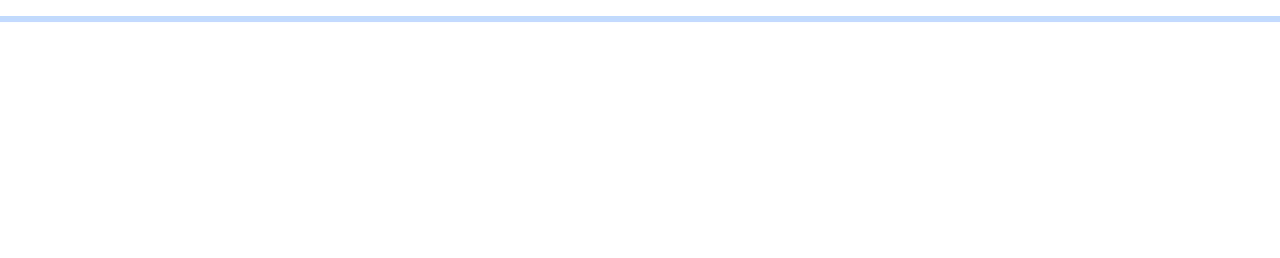
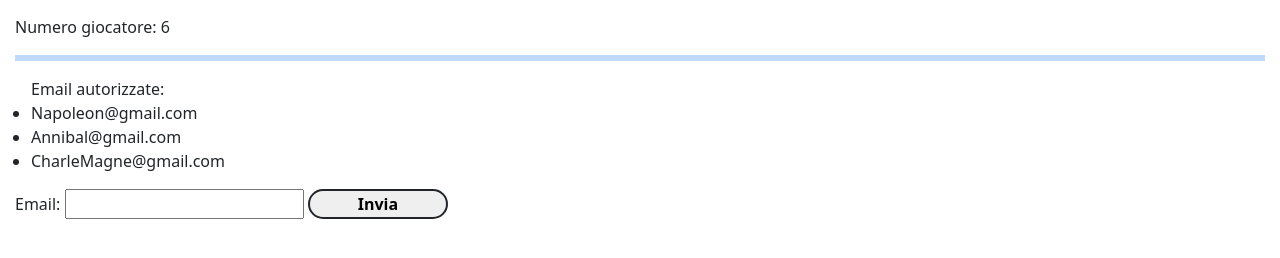
Before and after one commit to AdamBenDev/js-mail-dadi, a plain HTML site: page index.html in a window 1280 px wide. Drawn offline with nearby package versions, Linux system fonts and the light colour scheme.

Commit message:
Mail,get dom,array mails allowed

```diff
--- a/assets/main.js
+++ b/assets/main.js
@@ -6,6 +6,10 @@ Che ci sia un array da qualche parte?
 Se dobbiamo confrontare qualcosa che "cosa" ci serve?*/
 
 //*! - PRENDO GLI ELEMENTI DALLA DOM
+
+const playerNumber = document.getElementById('player-number');
+const cpuNumber = document.getElementById('cpu-number');
+const resultElement = document.getElementById('result');
 
 //!2 - GENERO DUE NUMERI RANDOMICI DA 1 A 6 PER PLAYER E PER COMPUTER
 
@@ -25,3 +29,25 @@ if (player > cpu) {
 console.log(content);
 
 //!4 - STAMPO IN PAGINA I DUE NUMERI E IL RISULTATO
+
+playerNumber.innerHTML = 'Numero giocatore: ' + player;
+cpuNumber.innerHTML = 'Numero cpu: ' + cpu;
+resultElement.innerHTML = `<strong>${content}</strong>`;
+
+
+// - ESERCIZIO 2 MAIL Chiedi all’utente la sua email, controlla che sia nella lista di chi può accedere, stampa un messaggio appropriato sull’esito del controllo.Mail Bonus Usiamo un input e un bottone per inserire la mail e poi mostriamo i risultati in pagina.
+
+//?1 Prendo gli elementi dal DOM;
+
+const inputEmail = document.getElementById("Email");
+const button = document.getElementById("button");
+const message = document.getElementById("message");
+
+//? 2 - Crea un array con tre email autorizzate;
+const emailAuthorized = [
+    "Napoleon@gmail.com",
+    "Annibal@gmail.com",
+    "CharleMagne@gmail.com"
+]
+
+//?
--- a/assets/style.css
+++ b/assets/style.css
@@ -0,0 +1,4 @@
+body {
+    font-family: sans-serif;
+    padding: 15px;
+}
--- a/index.html
+++ b/index.html
@@ -35,6 +35,20 @@
 
     <hr class="border border-primary border-3">
 
+    <!--?ESERCIZIO 2-->
+
+    <section>
+        <ul class="ps-3">Email autorizzate:
+            <li>Napoleon@gmail.com</li>
+            <li>Annibal@gmail.com</li>
+            <li>CharleMagne@gmail.com</li>
+        </ul>
+
+        <label for="email">Email:</label>
+        <input type="Email" id="email" name="email" class="mb-3">
+        <button id="button" type="button" class="border border-2 border-dark rounded-4 px-5 fw-bold">Invia</button>
+        <div id="message"></div>
+    </section>
 
     <script src="./assets/main.js"></script>
 </body>
```
